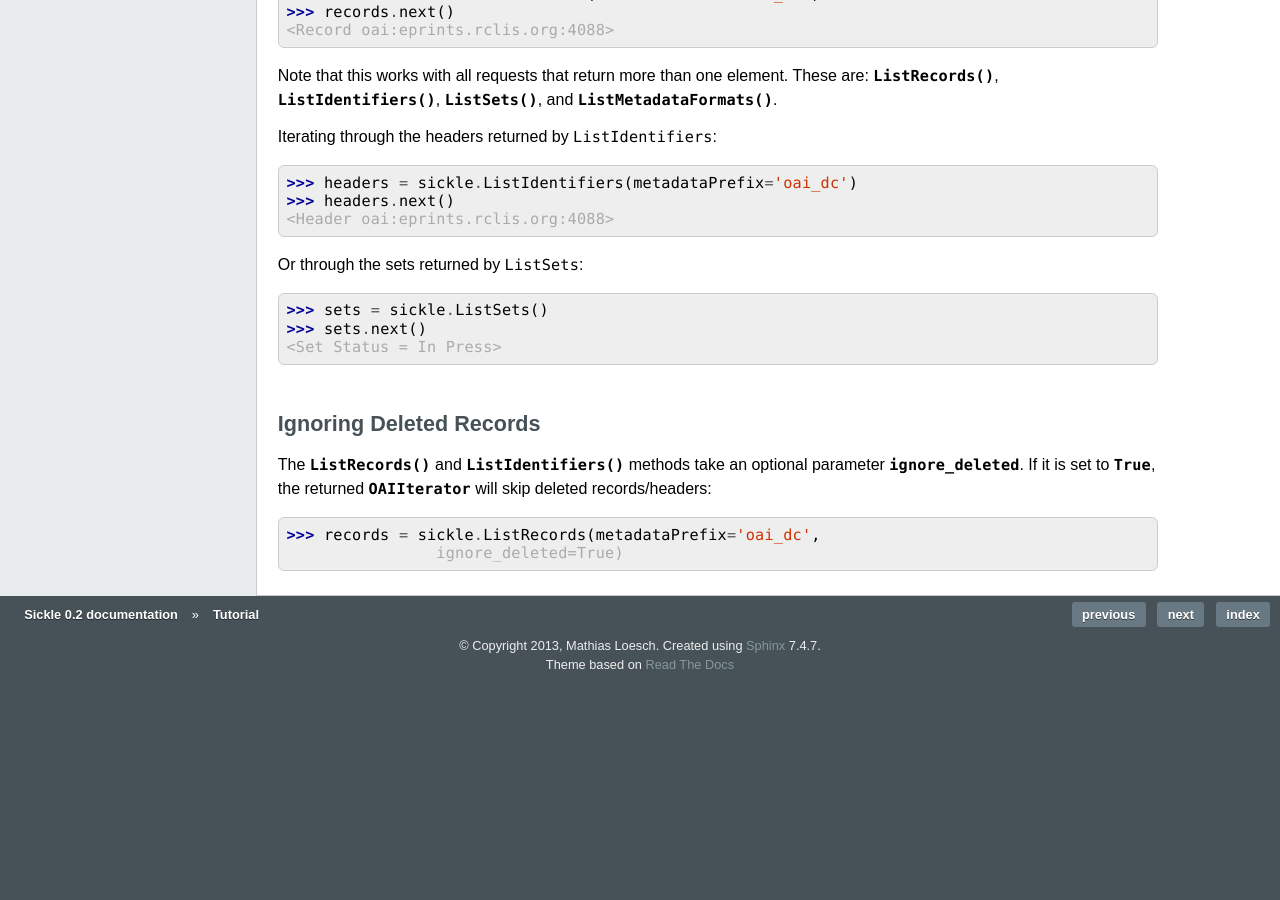
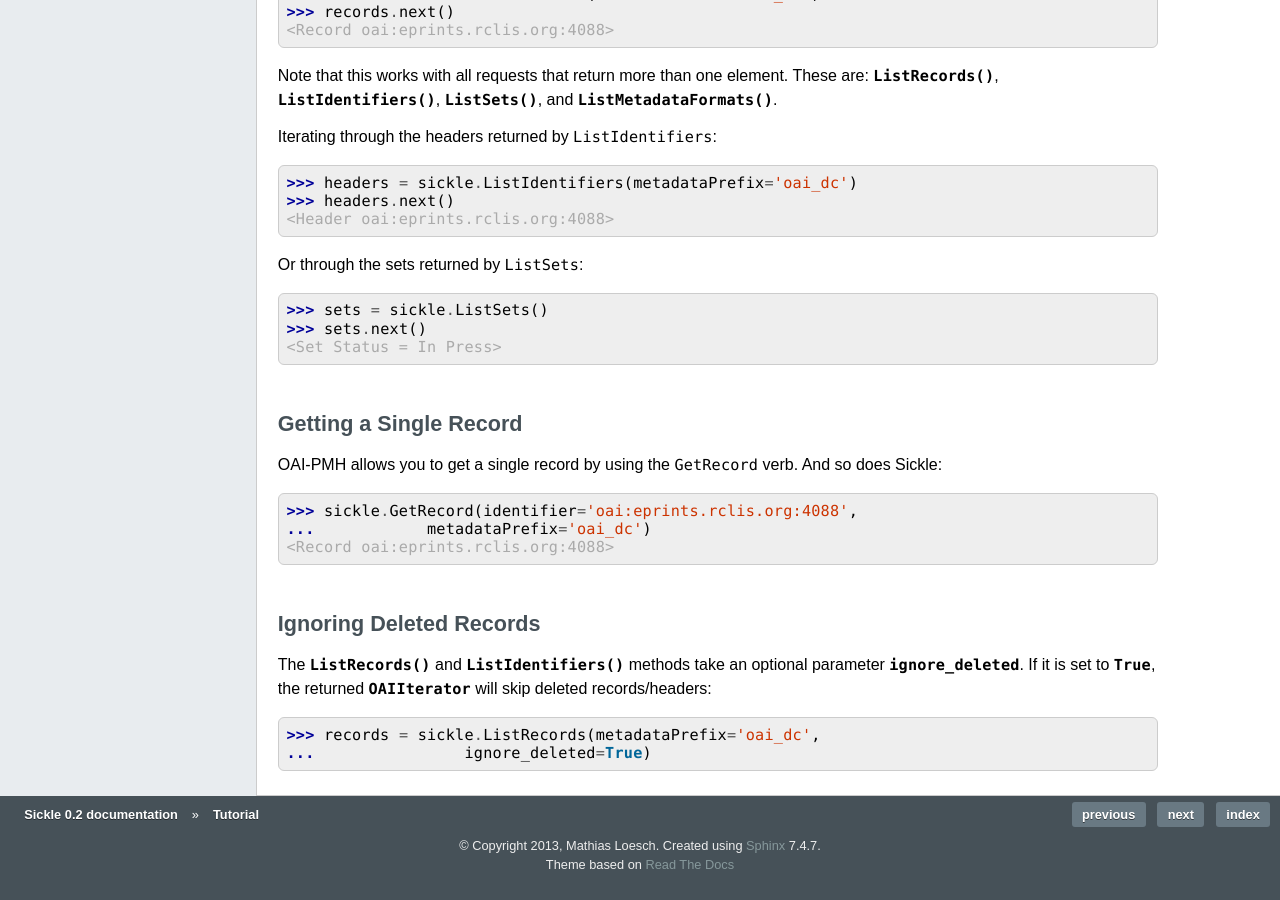
Before and after one commit to mloesch/sickle, a Sphinx documentation site: the page built from doc/tutorial.rst, in a window 1280 px wide and 900 px high, scrolled down 1320 px. Built offline with Sphinx 7.4.7, drawn with Linux system fonts in a browser that asks for light colours; pages that are not in the unit, such as notebooks, are missing from menus; before the commit the page ends 2020 px from its top, so only the background shows below that; some of the changed text lies outside the part shown.

```diff
--- a/doc/credits.rst
+++ b/doc/credits.rst
@@ -3,5 +3,4 @@ Credits
 =======
 
 * `pyoai <https://github.com/infrae/pyoai/>`_ provided valueable inspiration
-* `Sphinx theme by Kenneth Reitz <https://github.com/kennethreitz/kr-sphinx-themes>`_
 * Sickle logo: Free `Valentina typeface <http://pedroarilla.com/en/valentina>`_ by Pedro Arilla and `public domain image <http://commons.wikimedia.org/wiki/File:Sickle_(PSF).png>`_ by Pearson Scott Foresman.
--- a/doc/index.rst
+++ b/doc/index.rst
@@ -12,5 +12,6 @@ Sickle: An OAI Client Library for Python
    intro
    tutorial
    api
-   testing
+   customizing
+   development
    credits
--- a/doc/tutorial.rst
+++ b/doc/tutorial.rst
@@ -83,6 +83,16 @@ Or through the sets returned by ``ListSets``::
     <Set Status = In Press>
 
 
+Getting a Single Record
+=======================
+
+OAI-PMH allows you to get a single record by using the ``GetRecord`` verb. And so does Sickle:
+
+    >>> sickle.GetRecord(identifier='oai:eprints.rclis.org:4088',
+    ...            metadataPrefix='oai_dc')
+    <Record oai:eprints.rclis.org:4088>
+
+
 Ignoring Deleted Records
 ========================
 
@@ -91,4 +101,4 @@ methods take an optional parameter :attr:`ignore_deleted`. If it is set to :obj:
 the returned :class:`~sickle.app.OAIIterator` will skip deleted records/headers::
 
     >>> records = sickle.ListRecords(metadataPrefix='oai_dc',
-                    ignore_deleted=True)
+    ...                ignore_deleted=True)
```
Also changed, not shown: doc/development.rst (added, +26 -0 lines), doc/testing.rst (deleted, +0 -10 lines).
